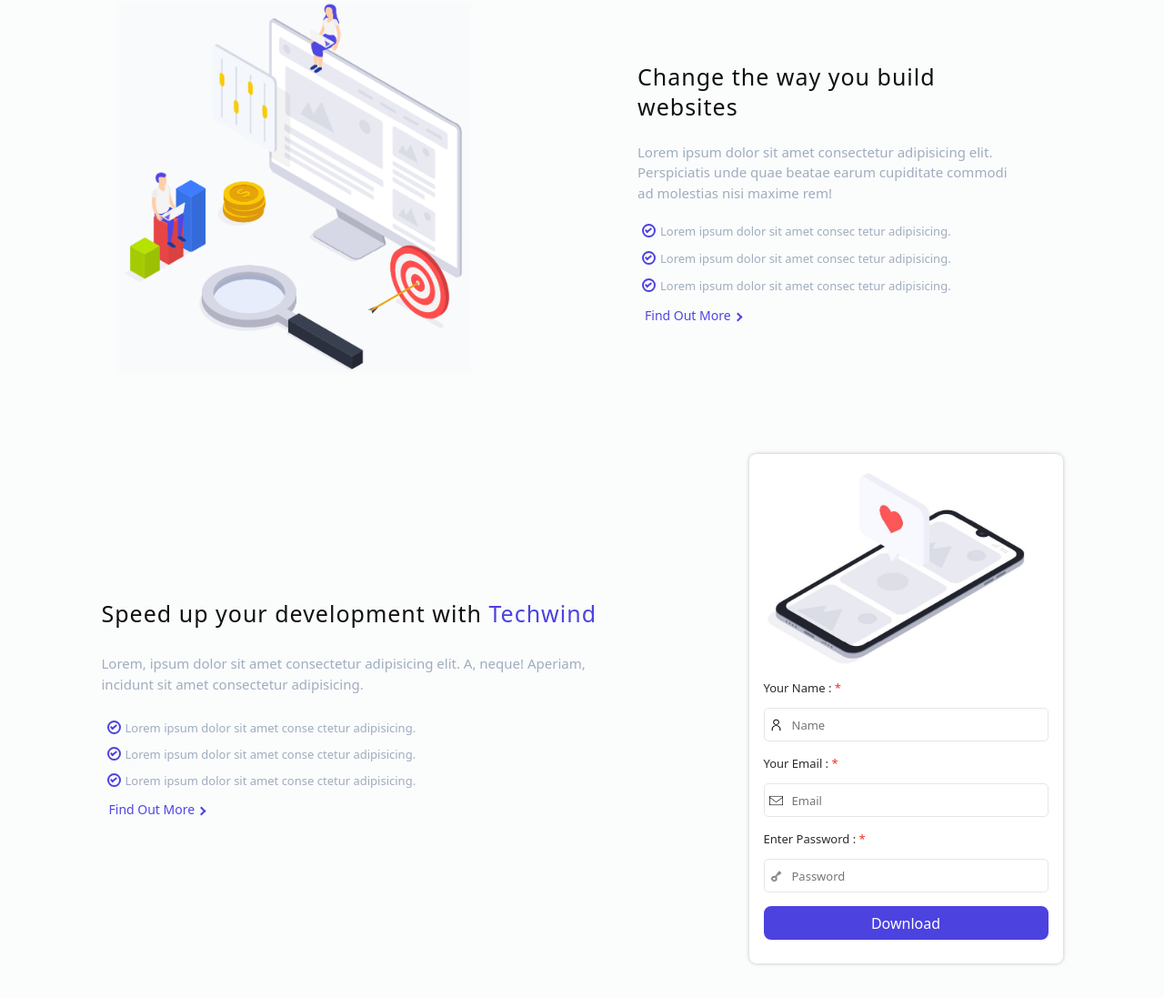
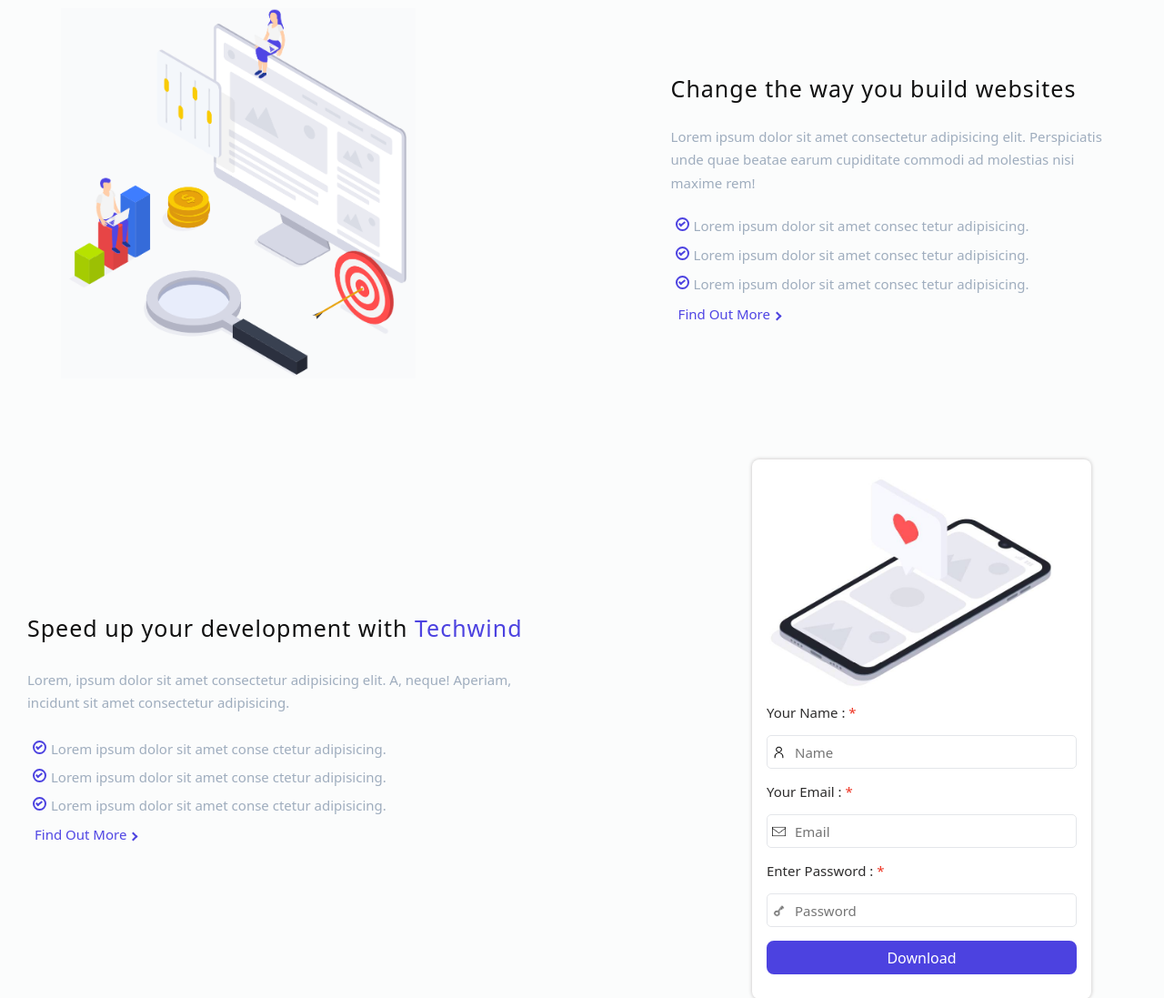
Before and after one commit to radheyshyam033/myNewApp, a plain HTML site: page index.html in a window 1280 px wide. Shown: the part 1025-2122 px from the top of the page at 91% size. Drawn offline with Linux system fonts and the light colour scheme.

Commit message:
resolve slider

```diff
--- a/main.js
+++ b/main.js
@@ -1,8 +1,8 @@
 function next_btn() {
-    document.getElementById("scroll-wrapper").scrollLeft += 625;
+    document.getElementById("scroll-wrapper").scrollLeft += 630;
 };
  function prev_btn() {
-    document.getElementById("scroll-wrapper").scrollLeft -= 620;
+    document.getElementById("scroll-wrapper").scrollLeft -= 630;
 };
 
 function hamburger(){
--- a/styles/_how_work.scss
+++ b/styles/_how_work.scss
@@ -35,7 +35,7 @@ $content-color: rgb(80, 70, 228);
 
 .way-to-build-website {
   display: flex;
-  justify-content: space-around;
+  justify-content: space-between;
   align-items: center;
   flex-wrap: wrap;
 
@@ -61,7 +61,7 @@ $content-color: rgb(80, 70, 228);
 
     @media (min-width:1000px) {
       width: 45%;
-      padding: 3% 5%;
+      padding: 3% 3%;
       background-color: $section-color;
     }
 
@@ -91,7 +91,7 @@ $content-color: rgb(80, 70, 228);
 
       @media (min-width:1000px) {
         width: 100%;
-        font-size: 13px;
+        font-size: 15px;
       }
     }
   }
--- a/styles/_speedup_development.scss
+++ b/styles/_speedup_development.scss
@@ -2,10 +2,8 @@
   display: flex;
   justify-content: space-between;
   align-items: center;
+  flex-direction: column-reverse;
   background-color: $section-color;
-  flex-direction: column-reverse;
-  align-items: center;
-  justify-content: space-around;
   padding: 42px 0px;
 
   @media (min-width:1000px) {
@@ -33,19 +31,13 @@
       list-style: none;
 
       @media (min-width:600px) {
-        font-size: 13px;
+        font-size: 15px;
       }
     }
   }
 
-  // .form-section {
-  // width: 100%;
-  // padding: 2% 0%;
 
   .form {
-    // width: 90%;
-    // margin: auto;
-    // height: 300px;
     padding: 16px;
     border-radius: 8px;
     background-color: #ffffff;
@@ -57,16 +49,6 @@
 
     }
 
-    // @media (min-width:600px) {
-    //   height: auto;
-    // }
-
-    // &__input {
-    //   margin: 3%;
-
-    //   @media (min-width:600px) {
-    //     margin: 5%;
-    //   }
     &__icon {
       display: flex;
       justify-content: flex-start;
@@ -85,7 +67,7 @@
       @media (min-width:600px) {
         width: 100%;
         height: 37px;
-        font-size: 13px;
+        font-size: 15px;
       }
     }
 
@@ -97,8 +79,8 @@
       margin-bottom: -10px;
 
       @media (min-width:600px) {
-        font-size: 13px;
-        margin-bottom: -9px;
+        font-size: 15px;
+        margin-bottom: -7px;
       }
     }
     &__btn{
@@ -139,15 +121,10 @@
 
     // }
     @media (min-width:600px) {
-      width: 345px;
+      width: 373px;
+      margin-right: 50px;
     }
   }
-
-  //   @media (min-width:1000px) {
-  //     width: 45%;
-  //     height: auto;
-  //   }
-  // }
 
   .submit-form {
     display: none;
--- a/styles/style.scss
+++ b/styles/style.scss
@@ -115,7 +115,7 @@ body {
 }
 
 .find-more-link {
-  font-size: 14px;
+  font-size: 15px;
   padding-left: 8px;
   text-decoration: none;
   color: $content-color;
@@ -136,7 +136,7 @@ body {
   font-size: 16px;
   color: $paragraph-color;
   margin: 3% 0%;
-  line-height: 1.5;
+  line-height: 1.7;
   padding: 2% 0%;
 
   @media (min-width:600px) {
```
Also changed, not shown: styles/style.css.
